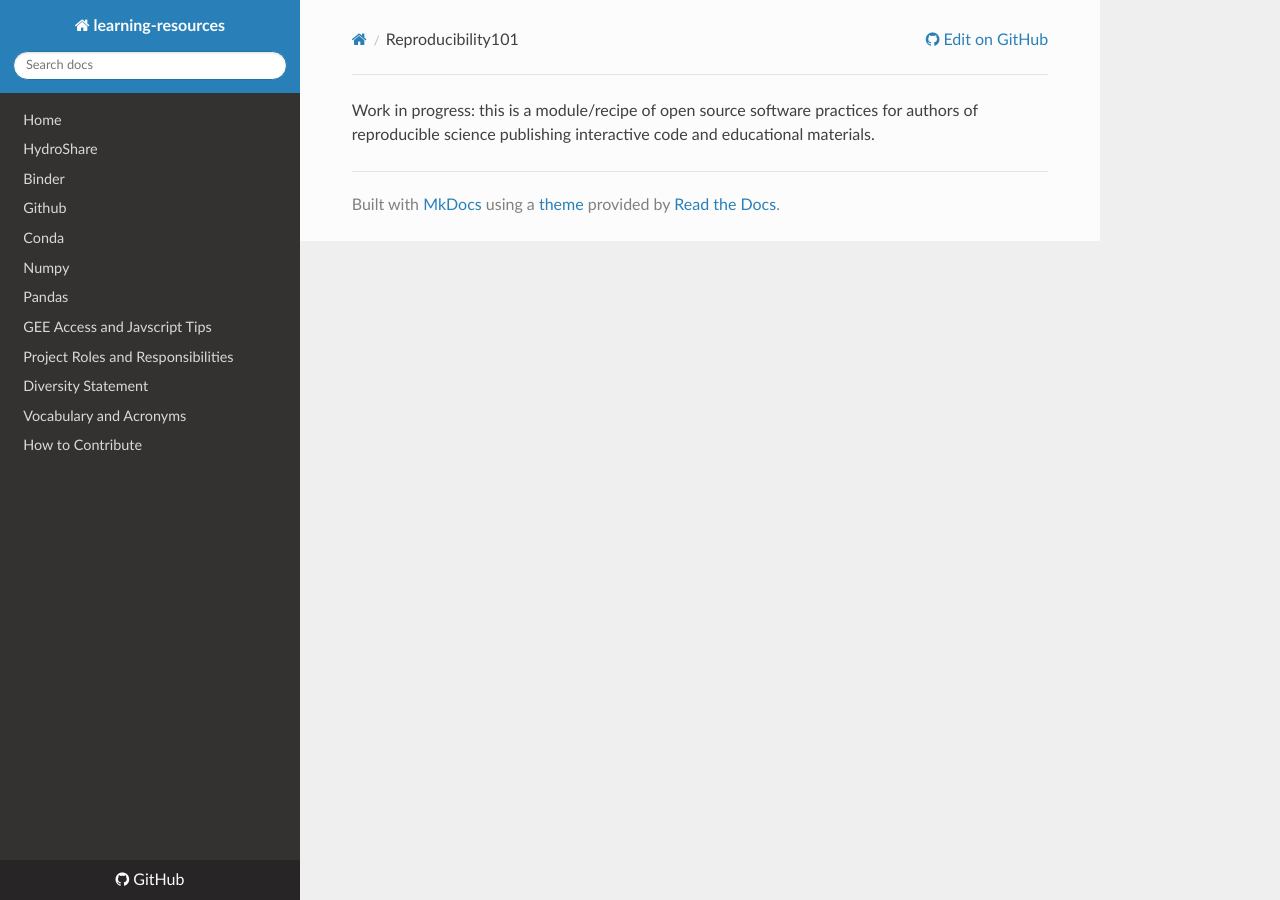
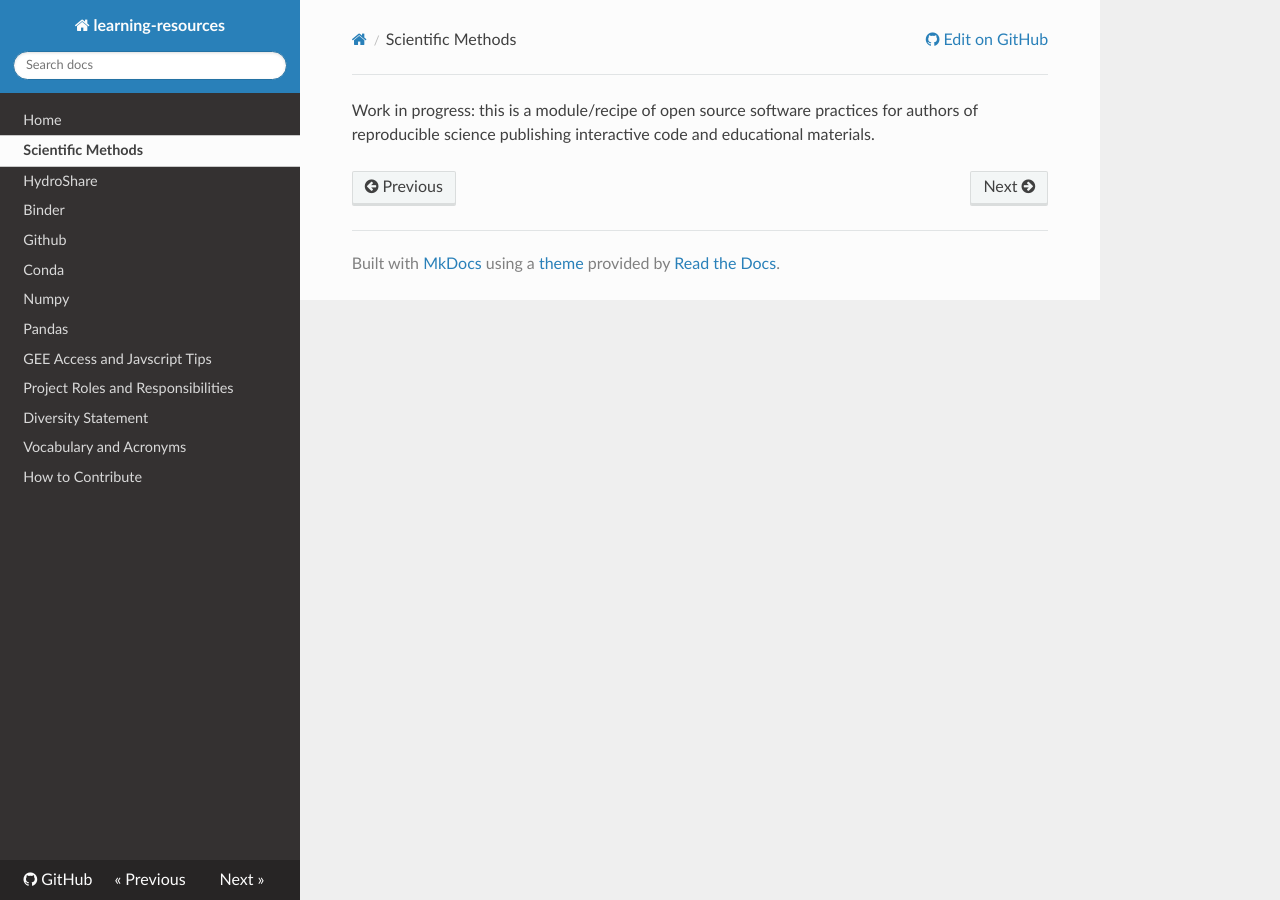
Before and after one commit to emiliom/learning-resources, an MkDocs documentation site: the page built from docs/reproducibility101.md, in a window 1280 px wide. Built offline with MkDocs 1.6.1, drawn with Linux system fonts in a browser that asks for light colours; nearby versions of some CDN libraries.

Commit message:
begin with the end in mind

```diff
--- a/mkdocs.yml
+++ b/mkdocs.yml
@@ -1,6 +1,7 @@
 site_name: learning-resources
 nav:
     - Home: index.md
+    - Scientific Methods: reproducibility101.md
     - HydroShare: hydroshare.md
     - Binder: binder.md
     - Github: github.md
```
